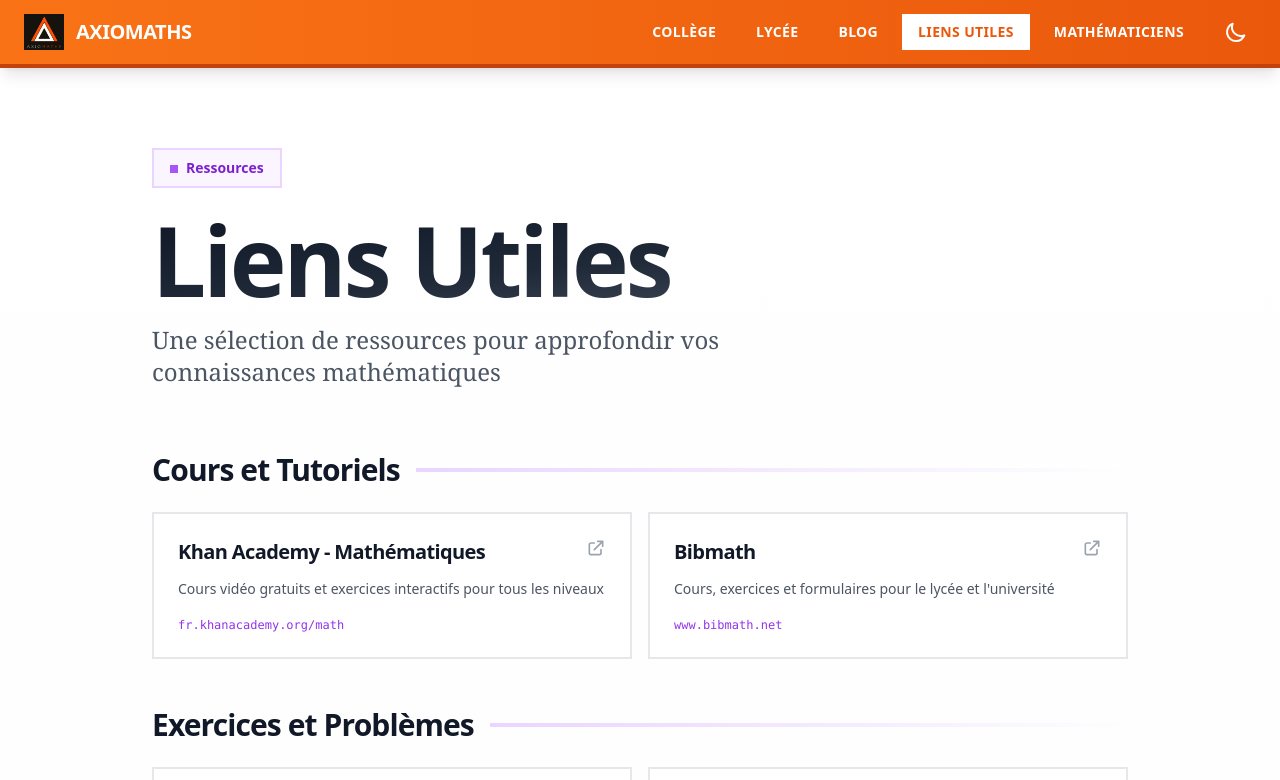
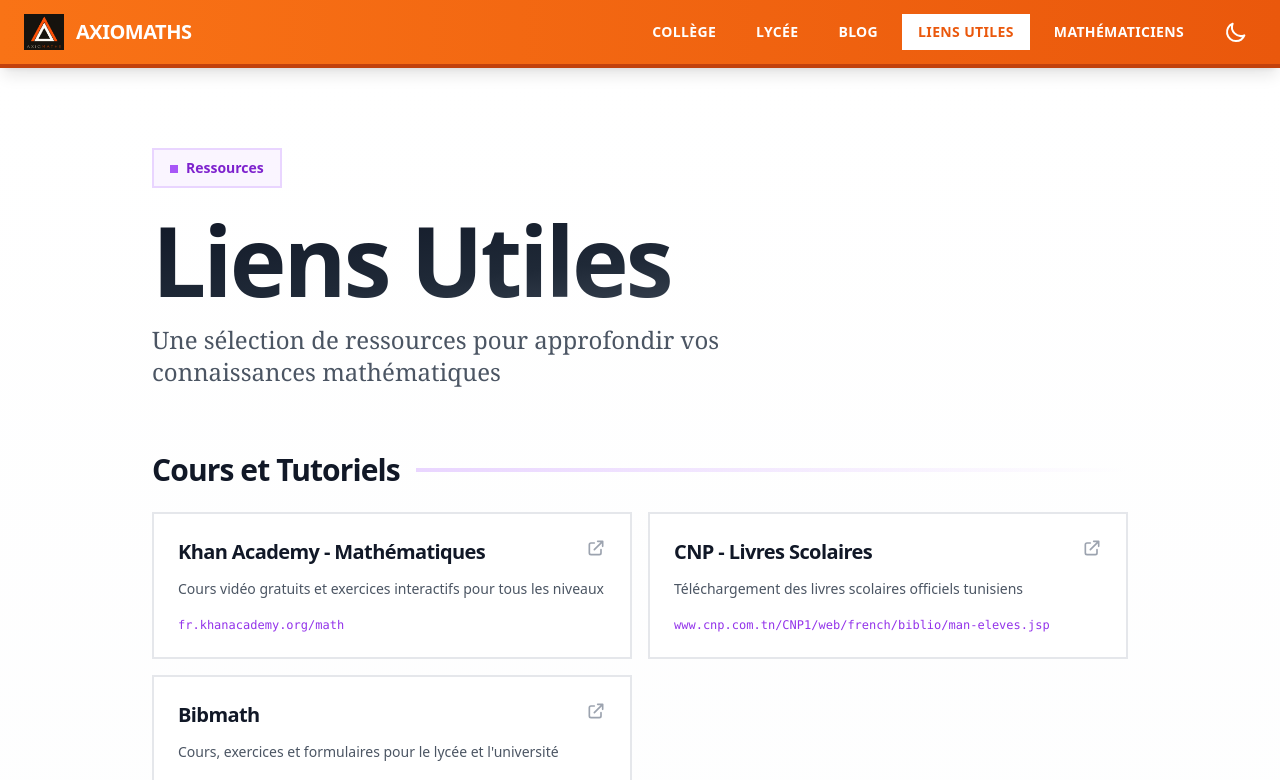
Before and after one commit to Seifeddin84/axiomaths, a Next.js app: page /resources/useful-links in a window 1280 px wide. Shown: the top 780 px of the page. Built offline with nearby package versions, Linux system fonts and the light colour scheme.

Commit message:
fixed definition error on homepage. changed the placement of the total number from left to right

```diff
--- a/src/app/page.tsx
+++ b/src/app/page.tsx
@@ -16,17 +16,7 @@ export default function Home() {
 
         <div className="relative max-w-7xl mx-auto px-6 py-20">
           <div className="flex items-center gap-16">
-            {/* Exercise Count - LEFT SIDE */}
-            <div className="flex-shrink-0">
-              <div className="text-[12rem] sm:text-[16rem] font-black text-orange-500 leading-none">
-                {totalExercises}
-              </div>
-              <div className="text-xl text-gray-400 font-light">
-                exercices disponibles
-              </div>
-            </div>
-
-            {/* Title and Description - RIGHT SIDE */}
+            {/* Title and Description - LEFT SIDE */}
             <div className="flex-1">
               <h1 className="text-7xl sm:text-8xl lg:text-9xl font-black mb-6 leading-none">
                 AXIOMATHS
@@ -35,6 +25,16 @@ export default function Home() {
               <p className="text-2xl sm:text-3xl text-gray-300 leading-relaxed font-light">
                 Maîtrisez les mathématiques avec des milliers d'exercices pour collège et lycée
               </p>
+            </div>
+
+            {/* Exercise Count - RIGHT SIDE */}
+            <div className="flex-shrink-0">
+              <div className="text-[12rem] sm:text-[16rem] font-black text-orange-500 leading-none">
+                {totalExercises}
+              </div>
+              <div className="text-xl text-gray-400 font-light">
+                exercices disponibles
+              </div>
             </div>
           </div>
         </div>
@@ -132,7 +132,7 @@ export default function Home() {
                   <div className="flex items-start justify-between mb-4">
                     <div className="flex-1">
                       <div className="text-xs font-black text-pink-200 mb-2">DERNIER ARTICLE</div>
-                      <h3 className="text-2xl font-black text-white leading-tight line-clamp-2">
+                      <h3 className="text-2xl font-black text-white leading-tight">
                         {latestPost.title}
                       </h3>
                     </div>
@@ -140,10 +140,8 @@ export default function Home() {
                       <path strokeLinecap="round" strokeLinejoin="round" strokeWidth={3} d="M13 7l5 5m0 0l-5 5m5-5H6" />
                     </svg>
                   </div>
-                  <p className="text-pink-100 text-sm leading-relaxed mb-4 line-clamp-3">
-                    {latestPost.description}
-                  </p>
-                  <div className="text-xs text-pink-200">
+                  <div className="h-1 w-16 bg-white mb-4"></div>
+                  <div className="text-sm text-pink-200">
                     {new Date(latestPost.date).toLocaleDateString('fr-FR', {
                       year: 'numeric',
                       month: 'long',
--- a/src/app/resources/useful-links/page.tsx
+++ b/src/app/resources/useful-links/page.tsx
@@ -13,6 +13,12 @@ const resources: ResourceLink[] = [
     title: "Khan Academy - Mathématiques",
     url: "https://fr.khanacademy.org/math",
     description: "Cours vidéo gratuits et exercices interactifs pour tous les niveaux",
+    category: "Cours et Tutoriels"
+  },
+    {
+    title: "CNP - Livres Scolaires",
+    url: "  https://www.cnp.com.tn/CNP1/web/french/biblio/man-eleves.jsp",
+    description: "Téléchargement des livres scolaires officiels tunisiens",
     category: "Cours et Tutoriels"
   },
   {
```
